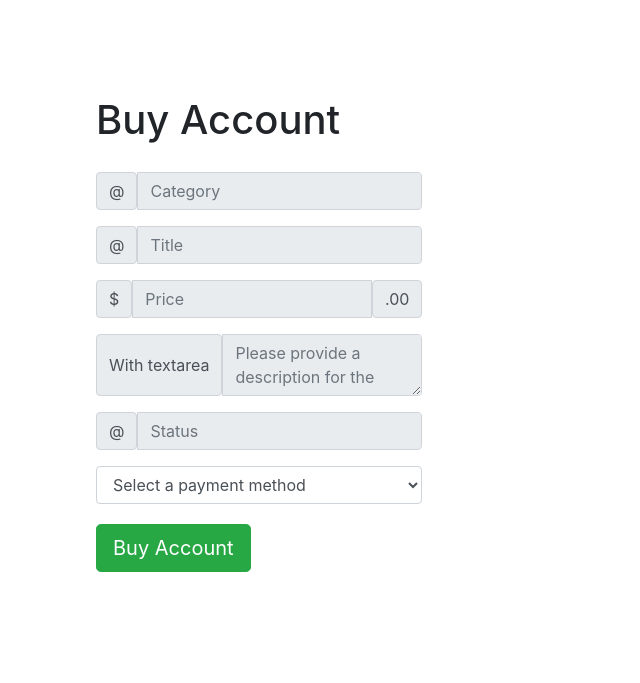
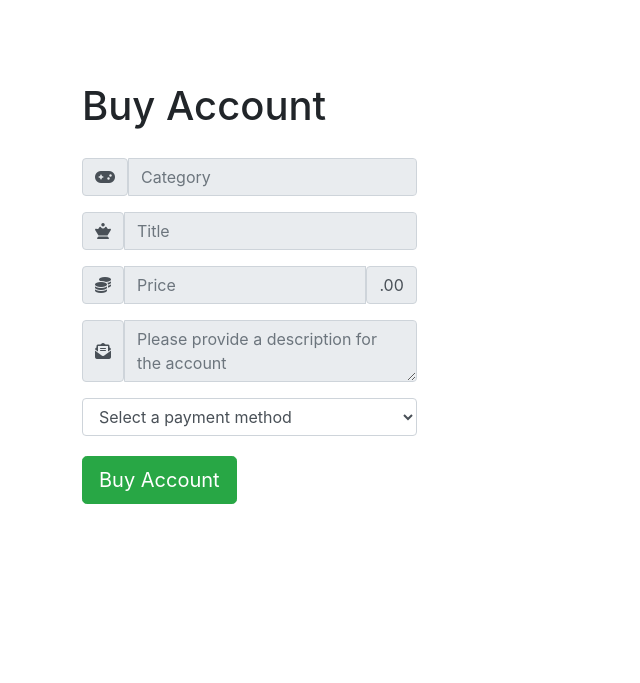
Before and after one commit to Jaydotcom27/ChiksGold_BO, a PHP site: page /ChiksGold_BO/buyAccount.php?id=1 in a window 1280 px wide. Shown: the part 56-739 px from the top of the page, without its empty margins (0-640 px from the left). Run offline with PHP 8.4, Linux system fonts and the light colour scheme; data that the repository does not hold is empty; some libraries are stand-ins or nearby versions.

```diff
--- a/buyAccount.php
+++ b/buyAccount.php
@@ -31,7 +31,7 @@
 
         <form action="database/buy_account.php?id=<?php echo $_GET['id']; ?>" method="POST">
             <div class="input-group mb-3">
-            <span class="input-group-text" id="basic-addon1">@</span>
+            <span class="input-group-text" id="basic-addon1"><i class="fas fa-gamepad"></i></span>
             <input readonly type="text" name="category" class="form-control" value="<?php echo $category; ?>" placeholder="Category" aria-label="Username" aria-describedby="basic-addon1">
             </div>
 
@@ -39,25 +39,22 @@
 
 
             <div class="input-group mb-3">
-            <span class="input-group-text" id="basic-addon1">@</span>
+            <span class="input-group-text" id="basic-addon1"><i class="fas fa-chess-queen"></i></span>
             <input readonly type="text" name="title" class="form-control" value="<?php echo $title; ?>" placeholder="Title" aria-label="Username" aria-describedby="basic-addon1">
             </div>
 
             <div class="input-group mb-3">
-            <span class="input-group-text">$</span>
+            <span class="input-group-text"><i class="fas fa-coins"></i></span>
             <input readonly type="text" name="price" placeholder="Price"  class="form-control" value="<?php echo $price; ?>" aria-label="Amount (to the nearest dollar)">
             <span class="input-group-text">.00</span>
             </div>
 
             <div class="input-group mb-3">
-            <span class="input-group-text">With textarea</span>
+            <span class="input-group-text"><i class="fas fa-envelope-open-text"></i></span>
             <textarea readonly name="description" class="form-control" placeholder="Please provide a description for the account" aria-label="With textarea"><?php echo $description; ?></textarea>
             </div>
 
-            <div class="input-group mb-3">
-            <span class="input-group-text" id="basic-addon1">@</span>
-            <input readonly type="text" name="status" class="form-control" placeholder="Status" value="<?php echo $status; ?>" aria-label="Status" aria-describedby="basic-addon1">
-            </div>
+            <input hidden type="text" name="status" class="form-control" placeholder="Status" value="<?php echo $status; ?>" aria-label="Status" aria-describedby="basic-addon1">
 
             <select name="paymentMethod" class="form-control " aria-label="Default select example">
                 <option selected>Select a payment method</option>
--- a/database/buy_account.php
+++ b/database/buy_account.php
@@ -12,7 +12,6 @@ include("../db.php");
 
 
         $query = "INSERT INTO orders(OrderAccount, PaymentMethod, Total) VALUES ('$orderAccount', '$paymentMethod', '$total')";
-        // $query = "UPDATE accounts SET status = 1 WHERE id = $id";
         $result = mysqli_query($conn, $query);
         if(!$result){
             die("Query failed");
--- a/includes/navigation.php
+++ b/includes/navigation.php
@@ -1,6 +1,6 @@
 <nav class="navbar navbar-expand-lg navbar-dark bg-dark">
   <div class="container-fluid">
-    <a class="navbar-brand" href="index.php">
+    <a class="navbar-brand" href="accounts.php">
       <img src="https://chicksgold.com/home/circle-gold.svg" alt="" width="30" height="24" class="d-inline-block align-text-top">
       Chiks Gold
     </a>
--- a/styling/generalStyling.css
+++ b/styling/generalStyling.css
@@ -2,7 +2,7 @@
 .mainWrap{
     display: flex;
     flex-flow: column;
-    padding: 96px;
+    padding: 82px;
 
 }
 
```
